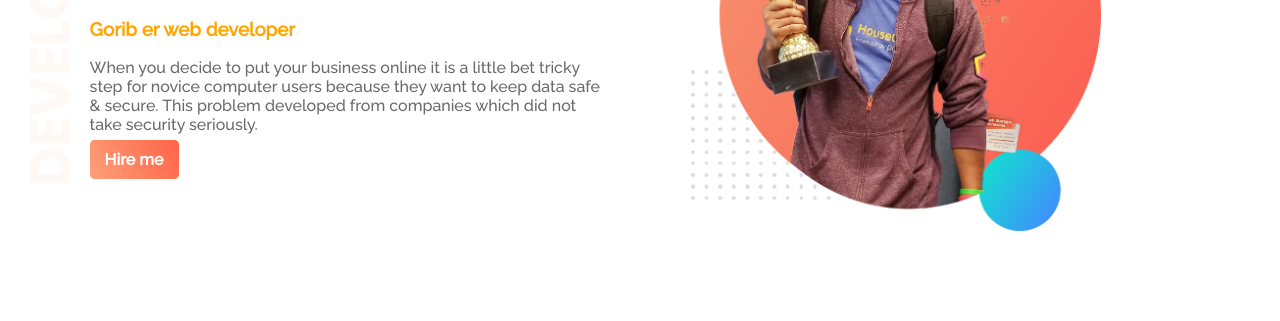
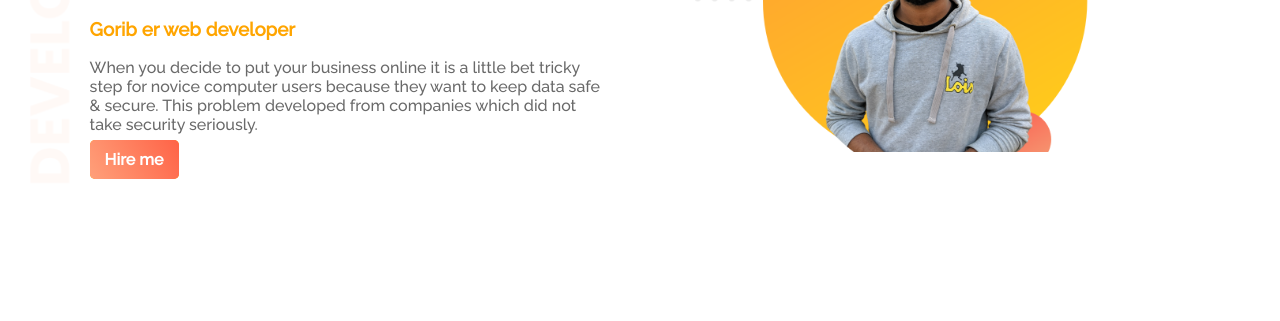
Before and after one commit to mahbubalam121/web-portfolio, a plain HTML site: page index.html in a window 1280 px wide. Shown: the part 176-497 px from the top of the page. Drawn offline with Linux system fonts and the light colour scheme.

Commit message:
upload complete

```diff
--- a/index.html
+++ b/index.html
@@ -30,7 +30,7 @@
         >
       </div>
       <div class="half-width">
-        <img src="images/jhankar.png" alt="" />
+        <img src="images/abid.png" alt="" />
       </div>
     </section>
     <section class="dream-part">
```
Also changed, not shown: Images/abid.png (added).
